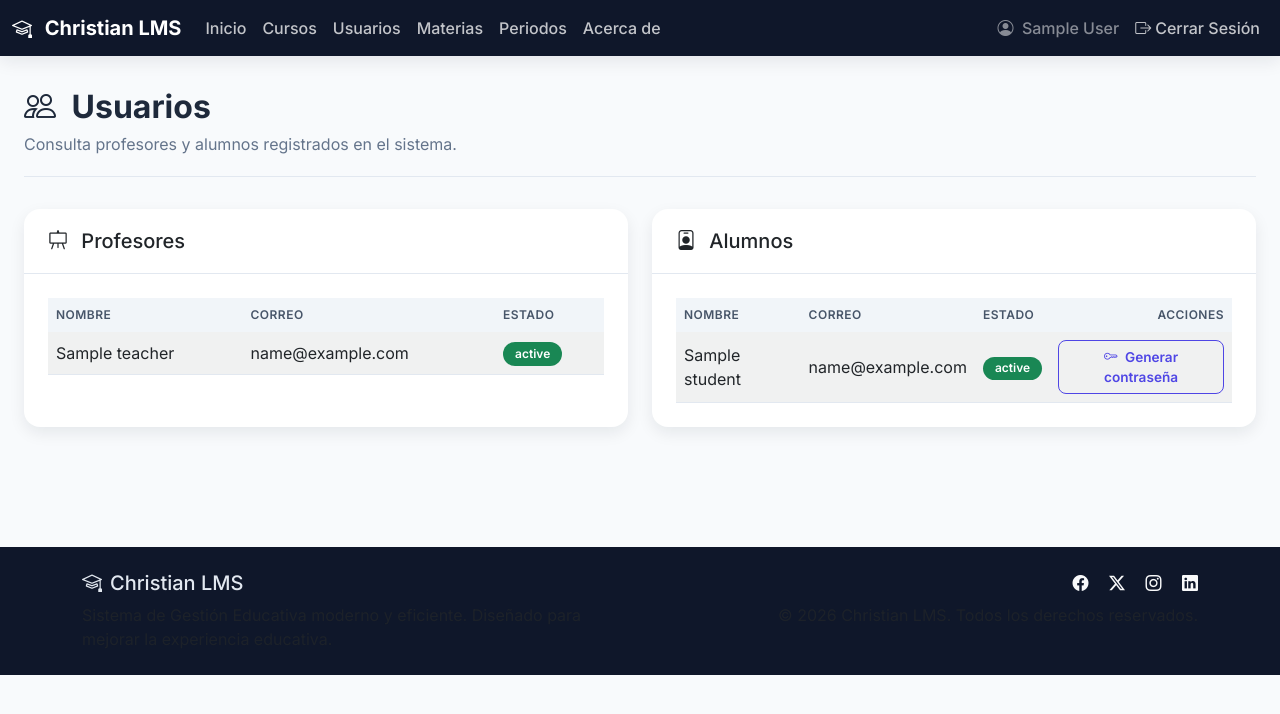
After one commit to armandpiano/escuela-de-crecimiento, a PHP site: the page made by Control-Escolar/src/UI/Views/users/index.php in a window 1280 px wide. The commit adds this page. Shown: the top 714 px of the page. Run offline with PHP 8.4, Linux system fonts and the light colour scheme; the visitor is signed in with stand-in values (Sample User, id 1); tables that the repository leaves empty hold one stand-in row (values such as "Sample post"); the template is opened without the code that fills it: most values are stand-ins (such as "Sample title", 1, 10 or a date in 2020); some libraries are stand-ins or nearby versions.

Commit message:
Add admin user management and filter active subjects

```diff
--- a/Control-Escolar/src/UI/Views/layouts/header.php
+++ b/Control-Escolar/src/UI/Views/layouts/header.php
@@ -55,6 +55,9 @@ $displayName = $_SESSION['user_name'] ?? 'Usuario';
                             <a class="nav-link" href="<?= htmlspecialchars($basePath . '/courses') ?>">Cursos</a>
                         </li>
                         <li class="nav-item">
+                            <a class="nav-link" href="<?= htmlspecialchars($basePath . '/users') ?>">Usuarios</a>
+                        </li>
+                        <li class="nav-item">
                             <a class="nav-link" href="<?= htmlspecialchars($basePath . '/subjects') ?>">Materias</a>
                         </li>
                         <li class="nav-item">
--- /dev/null
+++ b/Control-Escolar/src/UI/Views/users/index.php
@@ -0,0 +1,124 @@
+<?php
+$basePath = rtrim($basePath ?? '', '/');
+if (!isset($_SESSION['user_id'])) {
+    header('Location: ' . $basePath . '/login');
+    exit();
+}
+
+$userRole = $_SESSION['user_role'] ?? '';
+if ($userRole !== 'admin') {
+    header('Location: ' . $basePath . '/dashboard');
+    exit();
+}
+?>
+
+<div class="container-xxl app-content">
+    <div class="page-header">
+        <div>
+            <h1 class="page-title"><i class="bi bi-people me-2"></i> Usuarios</h1>
+            <p class="page-subtitle">Consulta profesores y alumnos registrados en el sistema.</p>
+        </div>
+    </div>
+
+    <?php if (!empty($errorMessage)): ?>
+        <div class="alert alert-danger">
+            <i class="bi bi-exclamation-circle me-1"></i>
+            <?= htmlspecialchars($errorMessage) ?>
+        </div>
+    <?php endif; ?>
+
+    <?php if (!empty($successMessage)): ?>
+        <div class="alert alert-success">
+            <i class="bi bi-check-circle me-1"></i>
+            <?= htmlspecialchars($successMessage) ?>
+        </div>
+    <?php endif; ?>
+
+    <div class="row">
+        <div class="col-lg-6 mb-4">
+            <div class="card h-100">
+                <div class="card-header">
+                    <h5 class="mb-0"><i class="bi bi-easel me-2"></i> Profesores</h5>
+                </div>
+                <div class="card-body">
+                    <?php if (empty($teachers)): ?>
+                        <p class="text-muted">No hay profesores registrados.</p>
+                    <?php else: ?>
+                        <div class="table-responsive">
+                            <table class="table table-striped align-middle">
+                                <thead>
+                                    <tr>
+                                        <th>Nombre</th>
+                                        <th>Correo</th>
+                                        <th>Estado</th>
+                                    </tr>
+                                </thead>
+                                <tbody>
+                                    <?php foreach ($teachers as $teacher): ?>
+                                        <tr>
+                                            <td><?= htmlspecialchars($teacher['name']) ?></td>
+                                            <td><?= htmlspecialchars($teacher['email']) ?></td>
+                                            <td>
+                                                <span class="badge <?= $teacher['status'] === 'active' ? 'bg-success' : 'bg-secondary' ?>">
+                                                    <?= htmlspecialchars($teacher['status']) ?>
+                                                </span>
+                                            </td>
+                                        </tr>
+                                    <?php endforeach; ?>
+                                </tbody>
+                            </table>
+                        </div>
+                    <?php endif; ?>
+                </div>
+            </div>
+        </div>
+
+        <div class="col-lg-6 mb-4">
+            <div class="card h-100">
+                <div class="card-header">
+                    <h5 class="mb-0"><i class="bi bi-person-badge me-2"></i> Alumnos</h5>
+                </div>
+                <div class="card-body">
+                    <?php if (empty($students)): ?>
+                        <p class="text-muted">No hay alumnos registrados.</p>
+                    <?php else: ?>
+                        <div class="table-responsive">
+                            <table class="table table-striped align-middle">
+                                <thead>
+                                    <tr>
+                                        <th>Nombre</th>
+                                        <th>Correo</th>
+                                        <th>Estado</th>
+                                        <th class="text-end">Acciones</th>
+                                    </tr>
+                                </thead>
+                                <tbody>
+                                    <?php foreach ($students as $student): ?>
+                                        <tr>
+                                            <td><?= htmlspecialchars($student['name']) ?></td>
+                                            <td><?= htmlspecialchars($student['email']) ?></td>
+                                            <td>
+                                                <span class="badge <?= $student['status'] === 'active' ? 'bg-success' : 'bg-secondary' ?>">
+                                                    <?= htmlspecialchars($student['status']) ?>
+                                                </span>
+                                            </td>
+                                            <td class="text-end">
+                                                <form method="POST" action="<?= htmlspecialchars($basePath . '/users') ?>" class="d-inline">
+                                                    <input type="hidden" name="action" value="reset_student_password">
+                                                    <input type="hidden" name="student_id" value="<?= (int) $student['id'] ?>">
+                                                    <button type="submit" class="btn btn-sm btn-outline-primary">
+                                                        <i class="bi bi-key me-1"></i> Generar contraseña
+                                                    </button>
+                                                </form>
+                                            </td>
+                                        </tr>
+                                    <?php endforeach; ?>
+                                </tbody>
+                            </table>
+                        </div>
+                    <?php endif; ?>
+                </div>
+            </div>
+        </div>
+    </div>
+</div>
```
Also changed, not shown: Control-Escolar/public/index.php (+90 -1 lines).
